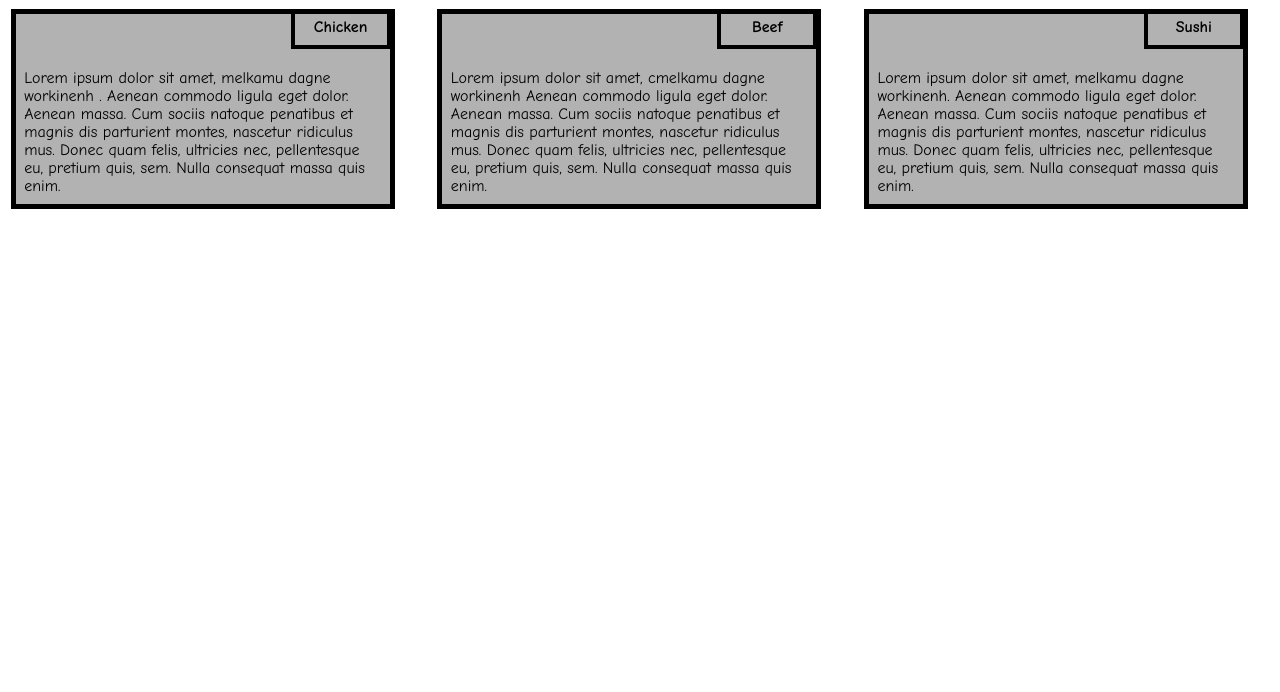
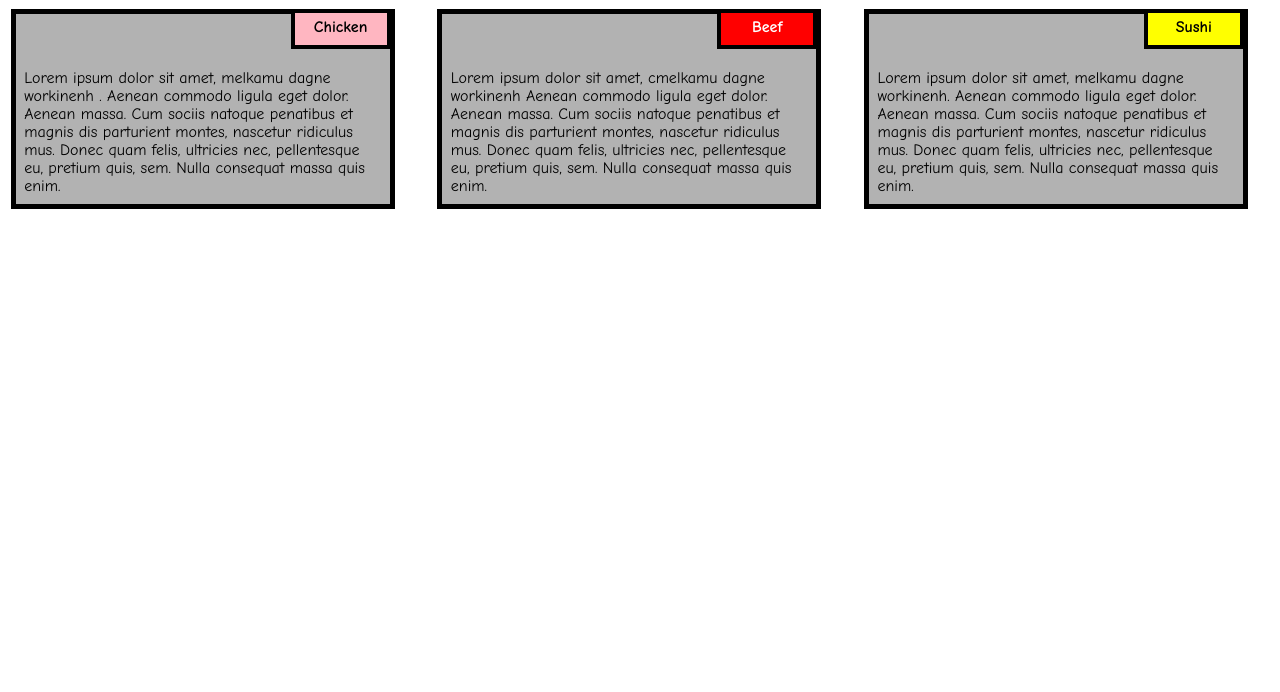
Before and after one commit to abbamelka/malkoncoursera, a plain HTML site: page module2-solution./index.html in a window 1280 px wide. Shown: the part 108-800 px from the top of the page. Drawn offline with Linux system fonts and the light colour scheme.

Commit message:
Update style.css

```diff
--- a/module2-solution./style.css
+++ b/module2-solution./style.css
@@ -50,16 +50,16 @@ h1 {
     background-color: rgba(0, 0, 0, 0.3);
 }
 
-.name1 {
+.malkon1 {
     background-color: #FFB6C1;
 }
 
-.name2 {
+.malkon2 {
     color: white;
     background-color: #FF0000;
 }
 
-.name3 {
+.malkon3 {
     background-color: #FFFF00;
 }
 
```
